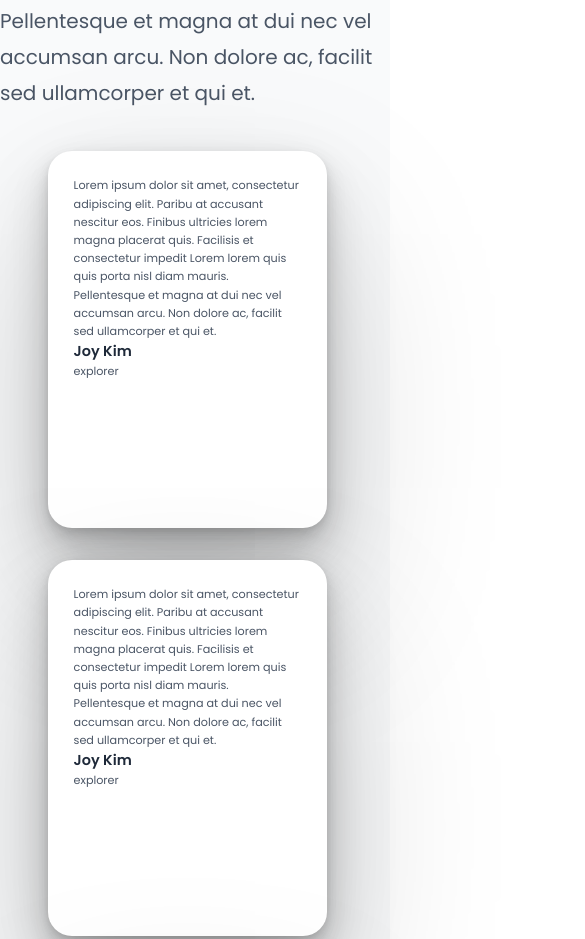
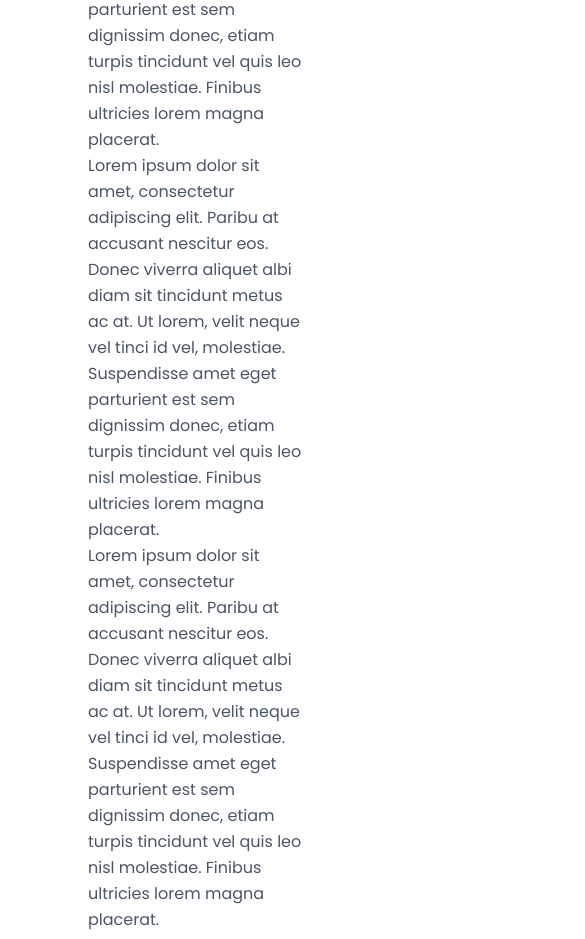
Before and after one commit to CodeWithFin/travel-blog-frontend, a Next.js app: page /about in a window 390 px wide. Shown: the part 6625-7564 px from the top of the page, 585 px wide, since content can reach past the window. Built offline with nearby package versions, Linux system fonts and the light colour scheme.

Commit message:
Increase padding for grid sections on about page

```diff
--- a/app/about/page.tsx
+++ b/app/about/page.tsx
@@ -15,7 +15,7 @@ export default function AboutPage() {
 
       {/* Brief History Section */}
       <section className="py-20 bg-white">
-        <div className="max-w-7xl mx-auto px-8">
+        <div className="max-w-7xl mx-auto" style={{ paddingLeft: '35px', paddingRight: '35px' }}>
           <div className="flex flex-col md:flex-row md:items-start gap-12">
             {/* Left Side - Heading with dotted background */}
             <div className="flex-1">
@@ -73,7 +73,7 @@ export default function AboutPage() {
             />
           </div>
 
-          <div className="space-y-6 text-gray-600 text-left" style={{ marginTop: '60px', paddingLeft: '48px' }}>
+          <div className="space-y-6 text-gray-600 text-left" style={{ marginTop: '60px', paddingLeft: '53px' }}>
             <p className="leading-relaxed">
               Lorem ipsum dolor sit amet, consectetur adipiscing elit. Paribu at accusant nescitur eos, esse nemo reprehend et quasi
               dolor consequat autem. Fames dolore perferendis quas eius libero. Nostra fuga velit et repudiandae nec. Voluptatum veritatis,
@@ -93,7 +93,7 @@ export default function AboutPage() {
 
       {/* Our Story & Who Are Red Explorers */}
       <section className="py-20 bg-gray-50" style={{ marginTop: '60px', marginBottom: '60px' }}>
-        <div className="max-w-7xl mx-auto px-8">
+        <div className="max-w-7xl mx-auto" style={{ paddingLeft: '88px', paddingRight: '88px' }}>
           <div className="grid md:grid-cols-2 gap-12">
             <div>
               <h2 className="text-3xl font-bold mb-6">Our Story</h2>
@@ -128,7 +128,7 @@ export default function AboutPage() {
 
       {/* About Our Cameraman & What you'll Learn Here */}
       <section className="py-20 bg-white" style={{ marginTop: '60px', marginBottom: '60px' }}>
-        <div className="max-w-7xl mx-auto px-8">
+        <div className="max-w-7xl mx-auto" style={{ paddingLeft: '88px', paddingRight: '88px' }}>
           <div className="grid md:grid-cols-2 gap-12">
             {/* Left Column - About Our Cameraman */}
             <div>
@@ -187,7 +187,7 @@ export default function AboutPage() {
 
       {/* Partners Section */}
       <section className="py-20 bg-white">
-        <div className="max-w-7xl mx-auto px-8">
+        <div className="max-w-7xl mx-auto" style={{ paddingLeft: '88px', paddingRight: '88px' }}>
           <div className="grid grid-cols-2 md:grid-cols-4 gap-8 items-center justify-items-center">
             <Image
               src="/assets/logos/boss-logo.png"
@@ -223,7 +223,7 @@ export default function AboutPage() {
 
       {/* Customer Reviews */}
       <section className="py-20 bg-gray-50" style={{ marginTop: '60px', marginBottom: '60px' }}>
-        <div className="max-w-7xl mx-auto px-8">
+        <div className="max-w-7xl mx-auto" style={{ paddingLeft: '88px', paddingRight: '88px' }}>
           {/* Heading and Paragraph Section */}
           <div className="flex flex-col md:flex-row md:items-start md:justify-between gap-12 mb-16" style={{ paddingTop: '40px', paddingBottom: '40px' }}>
             {/* Left - Heading */}
@@ -246,7 +246,7 @@ export default function AboutPage() {
           </div>
 
           {/* Testimonial Cards Grid */}
-          <div className="grid md:grid-cols-3 gap-8" style={{ paddingLeft: '48px' }}>
+          <div className="grid md:grid-cols-3 gap-8" style={{ paddingLeft: '53px' }}>
             {[
               { name: 'Joy Kim', title: 'explorer' },
               { name: 'Joy Kim', title: 'explorer' },
```
